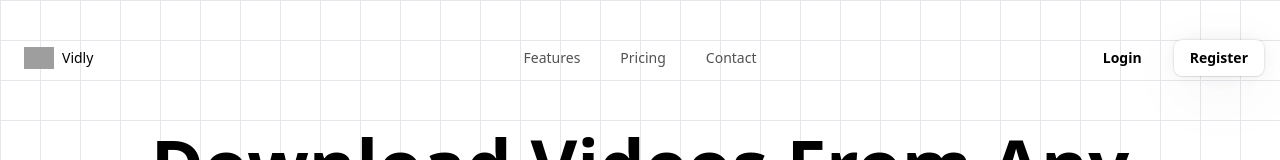
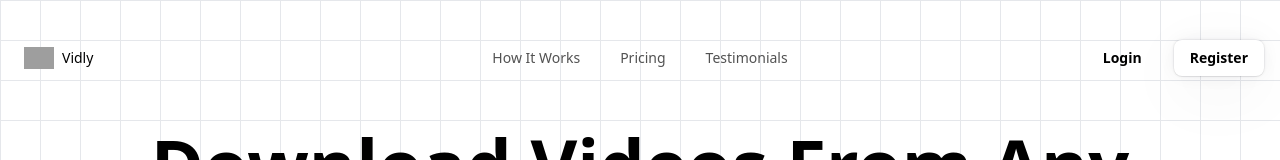
Before and after one commit to afganirw07/Social-Media-Downloader, a Next.js app: page / in a window 1280 px wide. Shown: the top 160 px of the page. Built offline with nearby package versions, Linux system fonts and the light colour scheme; grey boxes are pictures that could not be loaded.

Commit message:
feat: Add smooth scroll and update navigation links with section IDs

```diff
--- a/app/globals.css
+++ b/app/globals.css
@@ -55,8 +55,8 @@
     linear-gradient(to bottom, #e5e7eb 1px, transparent 1px);
   background-size: 40px 40px;
 }
-
 :root {
+  scroll-behavior: smooth;
   --radius: 0.625rem;
   --background: oklch(1 0 0);
   --foreground: oklch(0.145 0 0);
--- a/app/page.tsx
+++ b/app/page.tsx
@@ -22,7 +22,7 @@ export default function Home() {
         </section>
 
         {/* HOW IT WORKS */}
-        <section className="relative z-10 min-h-screen">
+        <section id="how-it-works" className="relative z-10 min-h-screen">
           <HowItWorks />
         </section>
 
@@ -31,18 +31,13 @@ export default function Home() {
           <Features />
         </section>
 
-        {/* PLATFORMS
-      <section className="relative z-10 min-h-screen">
-        <Platforms/>
-      </section> */}
-
         {/* PRICING */}
         <section id="pricing" className="relative z-10 min-h-screen">
           <Pricing />
         </section>
 
         {/* TEstimonials */}
-        <section className="relative z-10 min-h-screen">
+        <section id="testimonials" className="relative z-10 min-h-screen">
           <Testimonials />
         </section>
 
--- a/components/sections/navbar.tsx
+++ b/components/sections/navbar.tsx
@@ -11,21 +11,20 @@ import {
   MobileNavMenu,
 } from "@/components/ui/resizable-navbar";
 import { useState } from "react";
-import Link from "next/link";
 
 export function NavbarDemo() {
   const navItems = [
     {
-      name: "Features",
-      link: "#features",
+      name: "How It Works",
+      link: "#how-it-works",
     },
     {
       name: "Pricing",
       link: "#pricing",
     },
     {
-      name: "Contact",
-      link: "#contact",
+      name: "Testimonials",
+      link: "#testimonials",
     },
   ];
 
@@ -81,7 +80,7 @@ export function NavbarDemo() {
                 variant="primary"
                 className="w-full"
               >
-                Book a call
+                Register
               </NavbarButton>
             </div>
           </MobileNavMenu>
```
